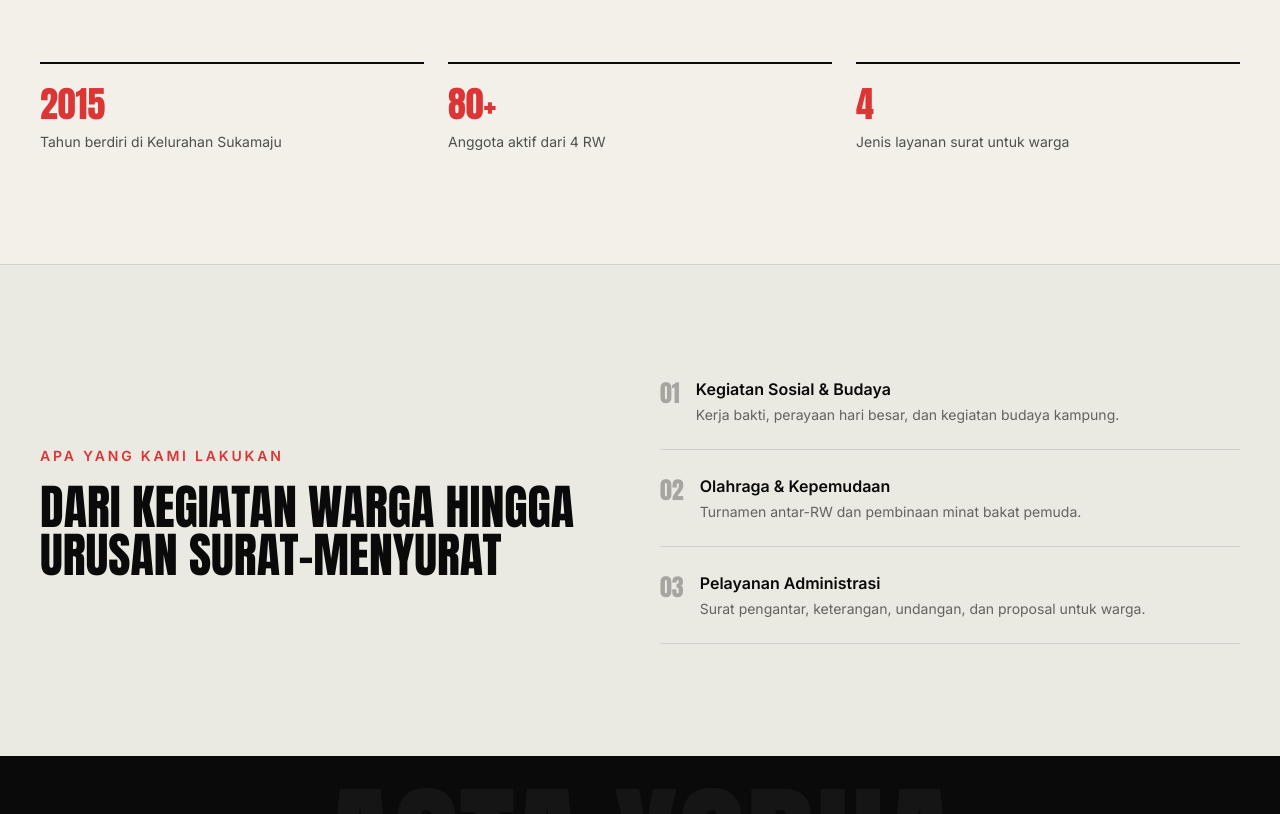
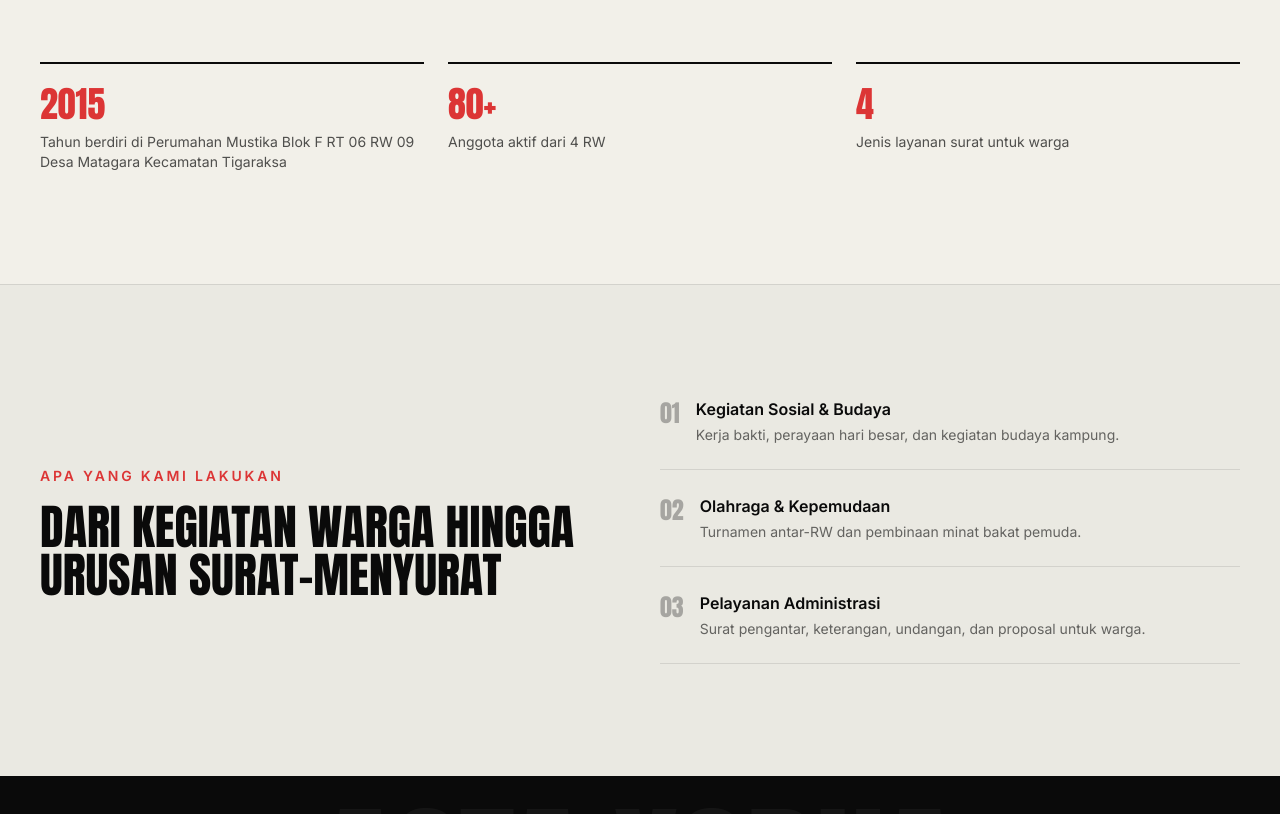
Before and after one commit to RafaelSiregar009/asta-yodha, a Next.js app: page / in a window 1280 px wide. Shown: the part 960-1774 px from the top of the page. Built offline with nearby package versions, Linux system fonts and the light colour scheme.

Commit message:
Jelaskan perubahan di sini

```diff
--- a/src/app/page.tsx
+++ b/src/app/page.tsx
@@ -97,7 +97,7 @@ export default function BerandaPage() {
 }
 
 const stats = [
-  { value: "2015", label: "Tahun berdiri di Kelurahan Sukamaju" },
+  { value: "2015", label: "Tahun berdiri di Perumahan Mustika Blok F RT 06 RW 09 Desa Matagara Kecamatan Tigaraksa" },
   { value: "80+", label: "Anggota aktif dari 4 RW" },
   { value: "4", label: "Jenis layanan surat untuk warga" },
 ];
```
Also changed, not shown: public/images/hut ri.jpeg (added).
